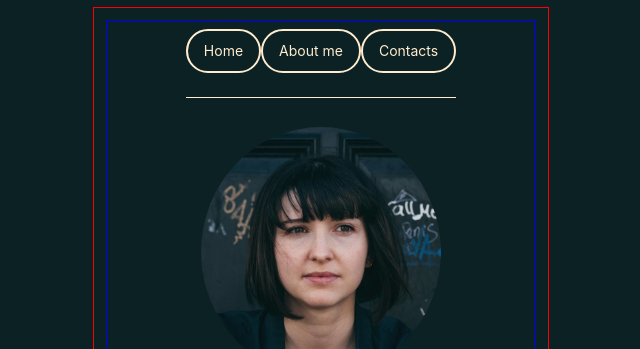
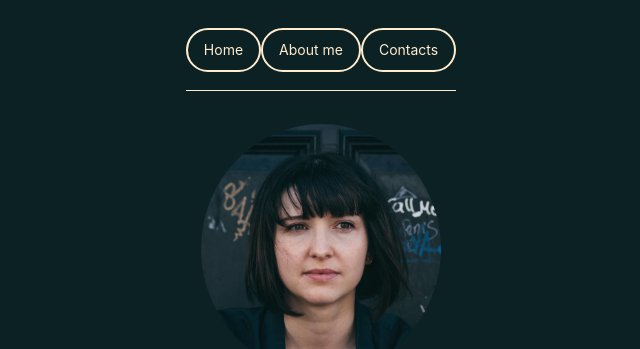
Before and after one commit to co11aps/markup-test, a website built with Vite: page index.html in a window 1280 px wide. Shown: the top 349 px of the page, without its empty margins (319-959 px from the left). Built offline with nearby package versions, Linux system fonts and the light colour scheme.

Commit message:
Update styles.css

```diff
--- a/src/css/styles.css
+++ b/src/css/styles.css
@@ -108,7 +108,6 @@ h1 {
     height: 95vh;
     margin: 0 auto;
     padding: 12px;
-    border: 1px solid red;
     max-width: 430px;
 }
 
@@ -118,7 +117,6 @@ h1 {
     flex-direction: column;
     align-items: center;
     justify-content: space-between;
-    border: 1px solid blue;
     min-height: 640px;
 }
 
@@ -173,7 +171,7 @@ h1 {
     display: flex;
     align-items: center;
     justify-content: center;
-    padding: 8px 0 24px 0;
+    padding: 8px 0 18px 0;
     border-bottom: 1px solid blanchedalmond;
 }
 
```
